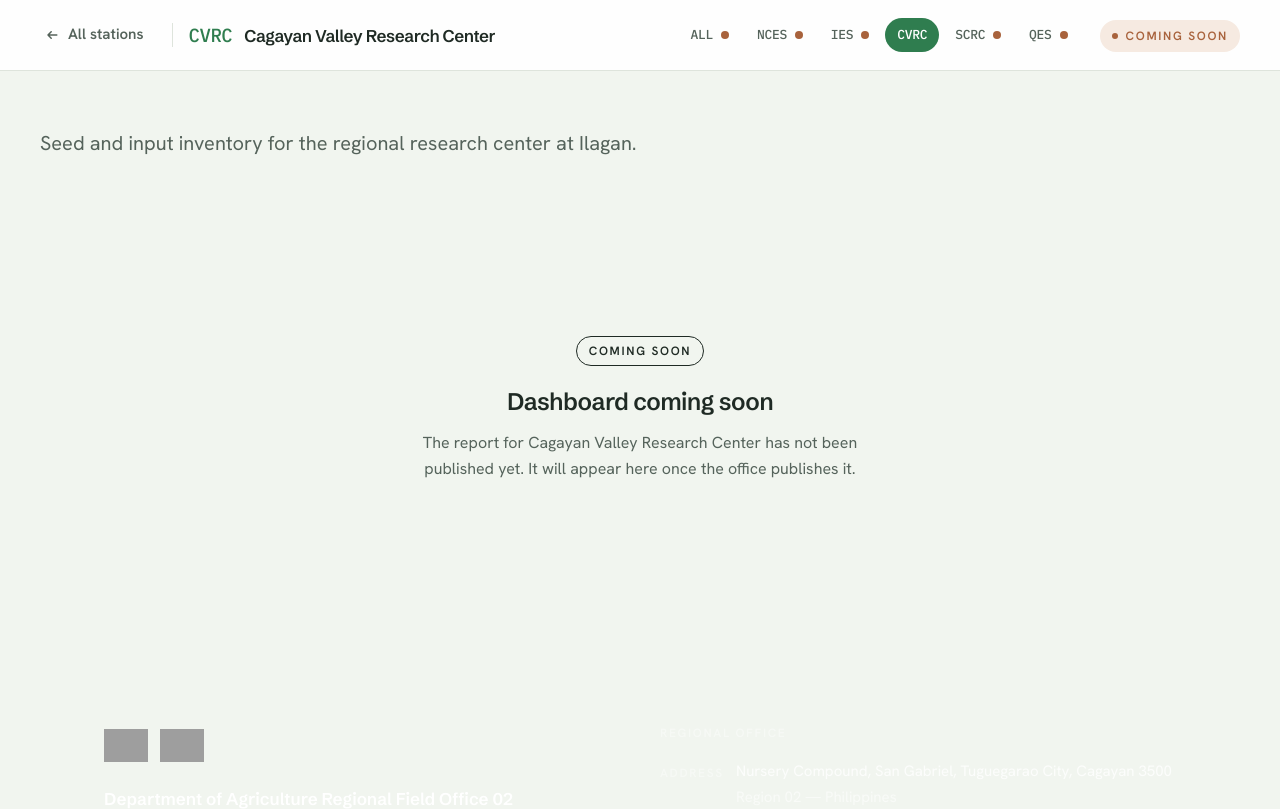
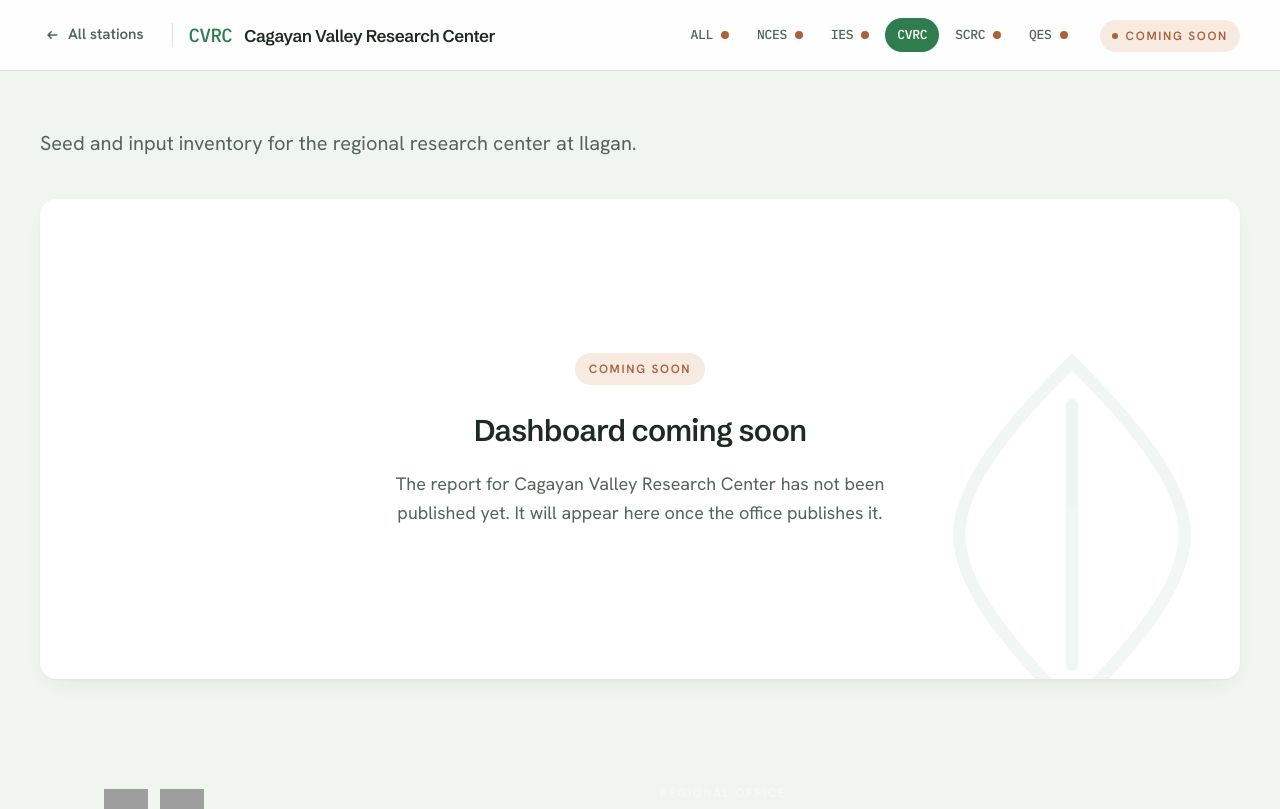
Before and after one commit to DeveloperJP115/darfo2-wms-powerbi-portal, a React (Vite) app: page /cvrc in a window 1280 px wide. Shown: the top 809 px of the page. Built offline with nearby package versions, Linux system fonts and the light colour scheme; grey boxes are pictures that could not be loaded.

Commit message:
style(embed): lighten the embed card and add a motif watermark
The coming-soon state now reads as a considered placeholder rather than
an outlined box waiting to be filled.

```diff
--- a/src/components/DashboardEmbed.jsx
+++ b/src/components/DashboardEmbed.jsx
@@ -1,4 +1,5 @@
 import { isLive } from "../config/stations.js";
+import { SeedMark } from "./Botanical.jsx";
 
 /**
  * Renders a Power BI report, or a placeholder when no embed URL is set yet.
@@ -10,15 +11,17 @@ import { isLive } from "../config/stations.js";
 export default function DashboardEmbed({ dashboard }) {
   if (!isLive(dashboard)) {
     return (
-      <div className="stock-card">
-        <div className="stock-card__inner flex min-h-[420px] flex-col items-center justify-center px-6 py-16 text-center">
-          <span className="border-grain-500/40 bg-grain-100 text-grain-600 eyebrow rounded-full border px-3 py-1">
+      <div className="card relative flex min-h-[480px] items-center justify-center overflow-hidden px-6 py-20">
+        <SeedMark className="text-leaf-600 pointer-events-none absolute -right-10 -bottom-16 size-[26rem] opacity-[0.06]" />
+
+        <div className="relative max-w-lg text-center">
+          <span className="eyebrow bg-clay-100 text-clay-600 inline-flex rounded-full px-3.5 py-1.5">
             Coming soon
           </span>
-          <h2 className="mt-5 text-2xl font-semibold tracking-tight">
+          <h2 className="mt-7 text-3xl font-semibold tracking-tight">
             Dashboard coming soon
           </h2>
-          <p className="text-ink-soft mt-3 max-w-md text-[16px] leading-relaxed">
+          <p className="text-ink-soft mt-5 text-[18px] leading-relaxed">
             The report for {dashboard.name} has not been published yet. It will appear
             here once the office publishes it.
           </p>
@@ -28,12 +31,12 @@ export default function DashboardEmbed({ dashboard }) {
   }
 
   return (
-    <div className="border-rule bg-paper-raised overflow-hidden border">
+    <div className="card overflow-hidden">
       <iframe
         title={`${dashboard.name} dashboard`}
         src={dashboard.embedUrl}
         allowFullScreen
-        className="block h-[78vh] min-h-[520px] w-full border-0"
+        className="block h-[80vh] min-h-[560px] w-full border-0"
       />
     </div>
   );
```
